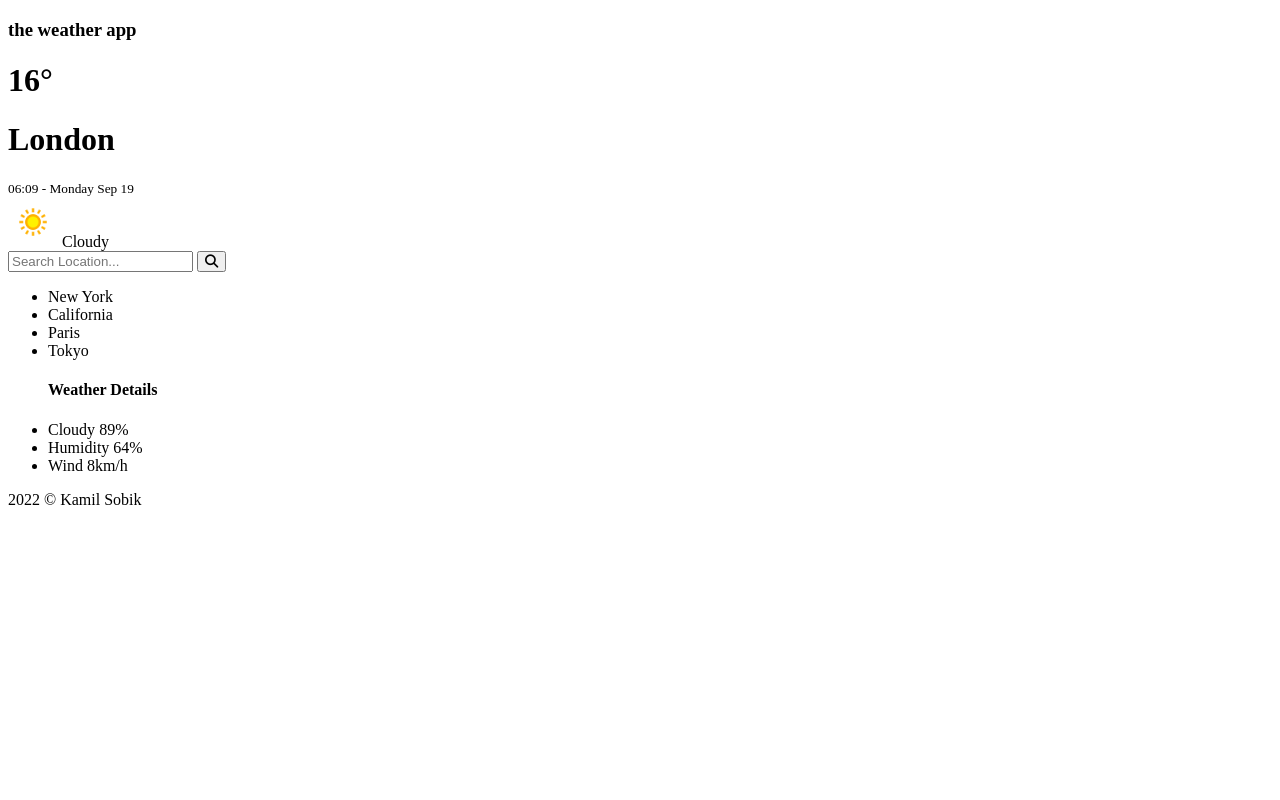
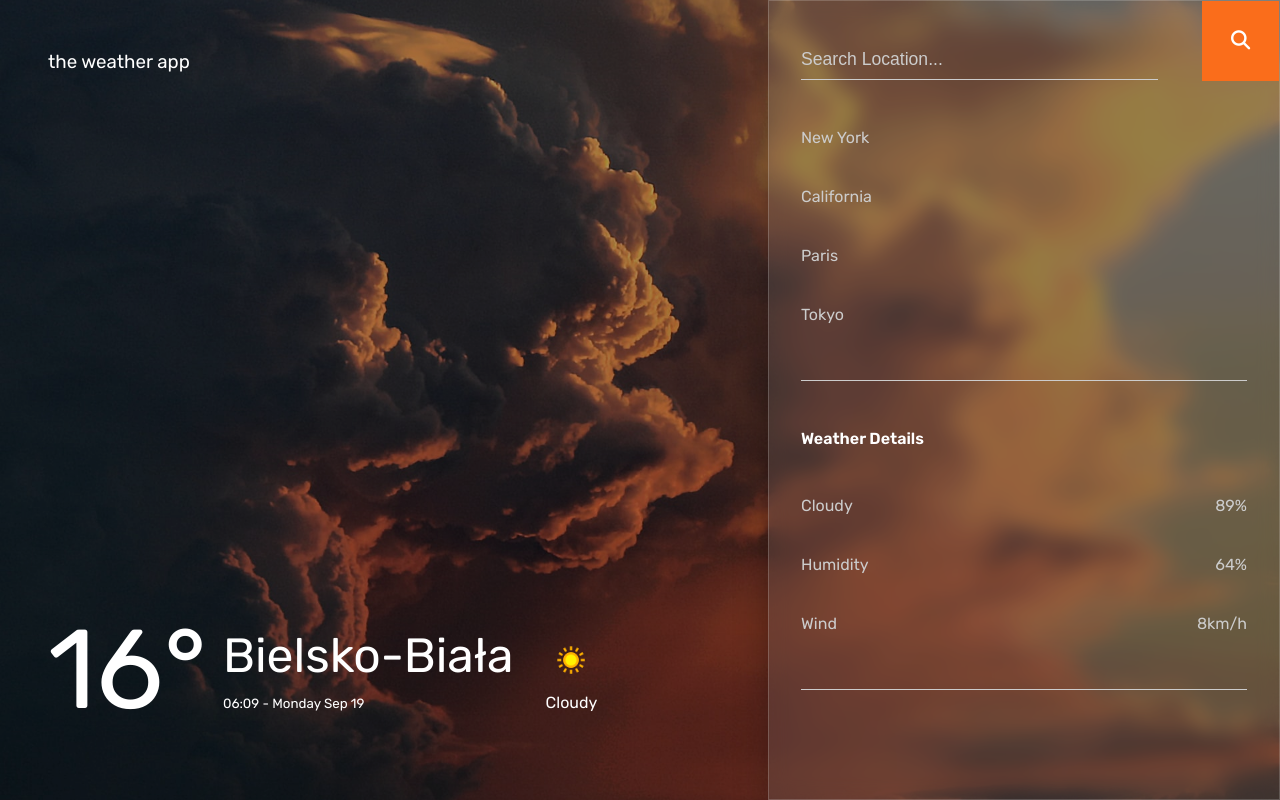
Before and after one commit to kamilsobik/weather-app-api, a plain HTML site: page index.html in a window 1280 px wide. Drawn offline with Linux system fonts and the light colour scheme.

Commit message:
styling app

```diff
--- a/index.html
+++ b/index.html
@@ -14,7 +14,7 @@
       href="https://fonts.googleapis.com/css2?family=Rubik:wght@400;600&display=swap"
       rel="stylesheet"
     />
-    <link rel="stylesheet" href="style.css" />
+    <link rel="stylesheet" href="sass/style.css" />
     <title>Weather App</title>
   </head>
   <body>
@@ -24,7 +24,7 @@
         <div>
           <h1 class="temp">16&#176;</h1>
           <div class="city-time">
-            <h1 class="name">London</h1>
+            <h1 class="name">Bielsko-Biała</h1>
             <small>
               <span class="time">06:09</span>
               - <span class="date">Monday Sep 19</span>
@@ -72,11 +72,6 @@
         </ul>
       </div>
     </div>
-    <footer class="footer">
-      <p class="footer__bottom-text">
-        2022 &copy; <span class="footer__year"></span> Kamil Sobik
-      </p>
-    </footer>
     <script src="main.js"></script>
   </body>
 </html>
--- /dev/null
+++ b/sass/style.scss
@@ -0,0 +1,196 @@
+body {
+  margin: 0;
+  font-family: "Rubik", sans-serif;
+  background: #111;
+}
+
+* {
+  box-sizing: border-box;
+}
+
+h1,
+h3 {
+  font-weight: 400;
+}
+
+.weather-app {
+  min-height: 100vh;
+  background-image: url(../images/day/cloudy.jpg);
+  background-position: center;
+  background-repeat: no-repeat;
+  background-size: cover;
+  color: #fff;
+  position: relative;
+  transition: 500ms;
+  opacity: 1;
+}
+
+.weather-app::before {
+  content: "";
+  position: absolute;
+  top: 0;
+  left: 0;
+  width: 100%;
+  height: 100%;
+  background: rgba(0, 0, 0, 0.3);
+  z-index: 0;
+}
+
+.container {
+  position: absolute;
+  top: 0;
+  left: 0;
+  width: 100%;
+  height: 100%;
+  display: flex;
+  justify-content: space-between;
+  align-items: flex-start;
+  flex-direction: column;
+  padding: 2em 3em 4em 3em;
+}
+
+.container > div {
+  display: flex;
+  justify-content: center;
+  align-items: center;
+}
+
+.city-time,
+.temp,
+.weather {
+  margin: 0 1em;
+}
+
+.city-time h1 {
+  margin: 0;
+  margin-bottom: 0.2em;
+  font-size: 3em;
+}
+
+.temp {
+  font-size: 7em;
+  margin: 0;
+}
+
+.weather img {
+  display: block;
+  margin: 0.5em 0;
+}
+
+.panel {
+  position: absolute;
+  width: 40%;
+  height: 100%;
+  top: 0;
+  right: 0;
+  background: rgba(110, 110, 110, 0.25);
+  box-shadow: 0 8px 32px 0 rgba(0, 0, 0, 0.3);
+  backdrop-filter: blur(10px);
+  -webkit-backdrop-filter: blur(10px);
+  border: 1px solid rgba(255, 255, 255, 0.18);
+  z-index: 1;
+  padding: 3em 2em;
+  overflow-y: scroll;
+}
+
+.panel form {
+  margin-bottom: 3em;
+}
+
+.submit {
+  position: absolute;
+  top: 0;
+  right: 0;
+  padding: 1.5em;
+  margin: 0;
+  border: none;
+  outline: none;
+  background: #fa6d1b;
+  color: #fff;
+  cursor: pointer;
+  font-size: 1.2em;
+  transition: 0.4s;
+}
+
+.submit:hover {
+  background: #fff !important;
+  color: #000;
+}
+
+.search {
+  background: none;
+  border: none;
+  border-bottom: 1px #ccc solid;
+  padding: 0 1em 0.5em 0;
+  width: 80%;
+  color: #fff;
+  font-size: 1.1em;
+}
+
+.search:focus {
+  outline: none;
+}
+
+.search::placeholder {
+  color: #ccc;
+}
+
+.panel ul {
+  padding: 0 0 1em 0;
+  margin: 2em 0;
+  border-bottom: 1px #ccc solid;
+}
+
+.panel ul li {
+  color: #ccc;
+  margin: 2.5em 0;
+}
+
+.panel ul h4 {
+  margin: 3em 0;
+}
+
+.city {
+  display: block;
+  cursor: pointer;
+}
+
+.city:hover {
+  color: #fff;
+}
+
+.details li {
+  display: flex;
+  justify-content: space-between;
+  align-items: center;
+}
+
+@media screen and (max-width: 1000px) {
+  html {
+    font-size: 14px;
+  }
+  .temp {
+    font-size: 4em;
+  }
+}
+
+@media screen and (max-width: 800px) {
+  .panel,
+  .container {
+    position: relative;
+    width: 100%;
+    top: initial;
+  }
+}
+
+@media screen and (max-width: 500px) {
+  html {
+    font-size: 12px;
+  }
+}
+
+@media screen and (max-height: 300px) {
+  .weather-app {
+    min-height: 40em;
+  }
+}
```
Also changed, not shown: sass/style.css (added), style.css (deleted), 3 other files.
